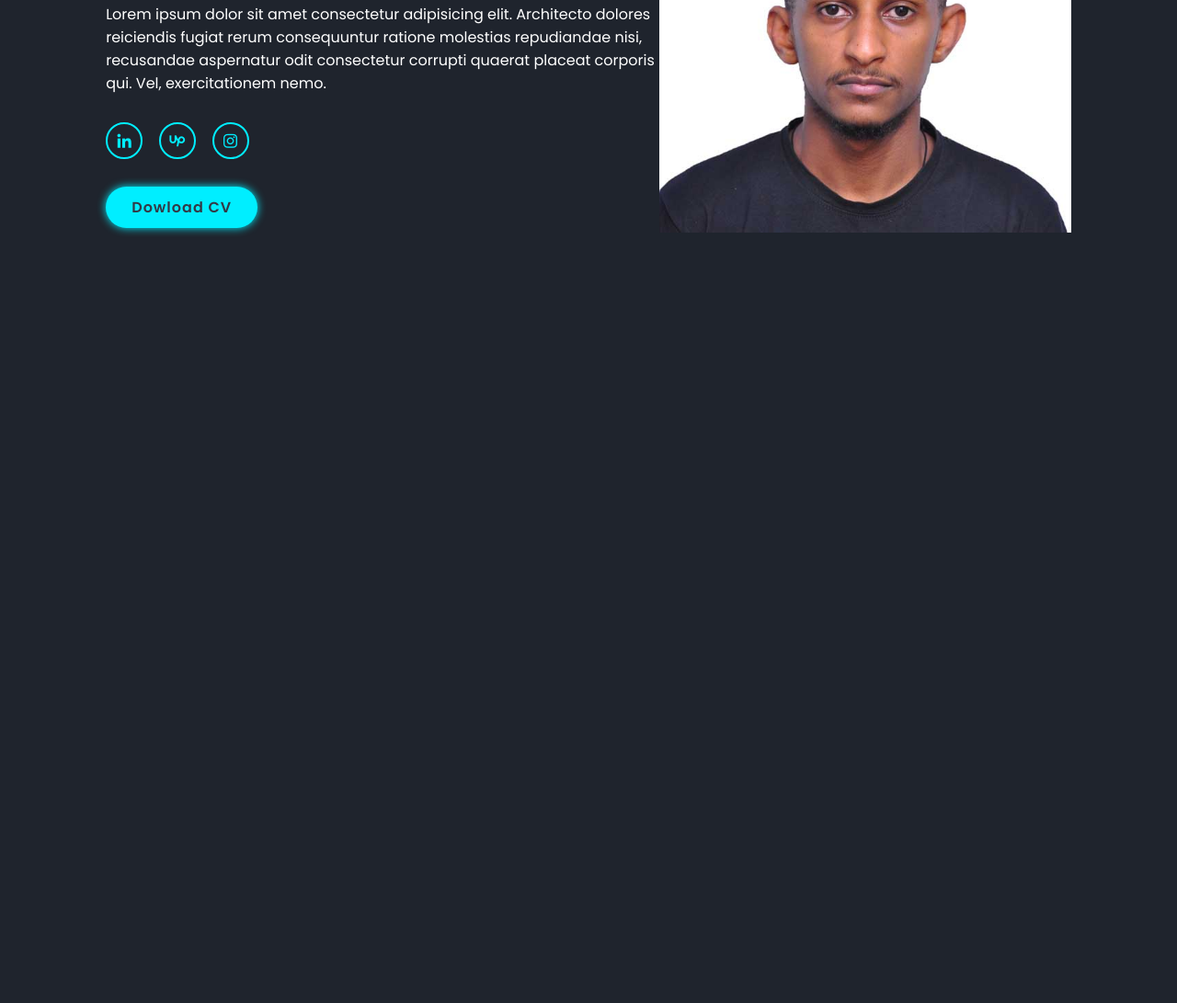
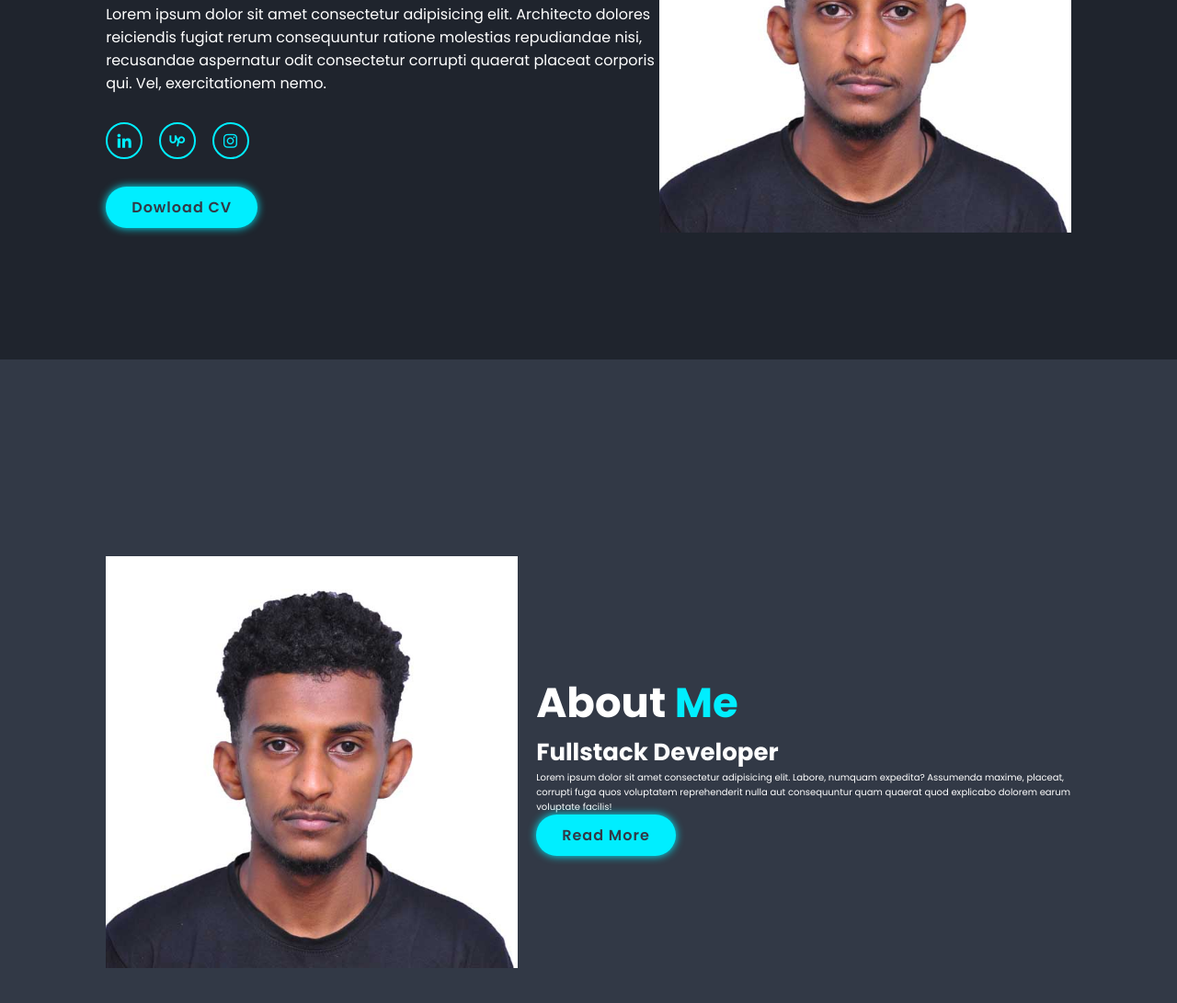
Before and after one commit to Jo-aiid/My-portfolio, a plain HTML site: page index.html in a window 1280 px wide. Shown: the part 409-1500 px from the top of the page at 92% size. Before the commit the page ends 800 px from the top, so only its background shows below. Drawn offline with nearby package versions, Linux system fonts and the light colour scheme.

Commit message:
complete  about section

```diff
--- a/css/style.css
+++ b/css/style.css
@@ -18,7 +18,7 @@
 }
 html {
   font-size: 62.5%;
-  overflow: hidden;
+  overflow-y: scroll;
 }
 
 body {
@@ -122,3 +122,28 @@ span {
 .btn:hover {
   box-shadow: none;
 }
+.about {
+  display: flex;
+  justify-content: center;
+  align-items: center;
+  gap: 2rem;
+  background: var(--second-bg-color);
+}
+.about-img img {
+  width: 35vw;
+}
+.heading {
+  text-align: left;
+  font-size: 4.5rem;
+}
+.about-content h1 {
+  text-align: left;
+  line-height: 1.2;
+}
+.about-content h3 {
+  font-size: 2.6rem;
+}
+about-content p {
+  font-size: 1.6rem;
+  margin: 2rem 0 3rem;
+}
--- a/index.html
+++ b/index.html
@@ -47,6 +47,18 @@
   </div>
 
     </section>
+    <!-- about section design -->
+   <section class="about about">
+    <div class="about-img">
+      <img src="images/about.JPG" alt="">
+    </div>
+    <div class="about-content">
+      <h2 class="heading">About <span>Me</span></h2>
+   <h3>Fullstack Developer</h3>
+   <p>Lorem ipsum dolor sit amet consectetur adipisicing elit. Labore, numquam expedita? Assumenda maxime, placeat, corrupti fuga quos voluptatem reprehenderit nulla aut consequuntur quam quaerat quod explicabo dolorem earum voluptate facilis!</p>
+   <a href="#" class="btn">Read More</a>
+  </div>
+   </section>
 
     <!-- custom js -->
     <script src="script/script.js"></script>
```
